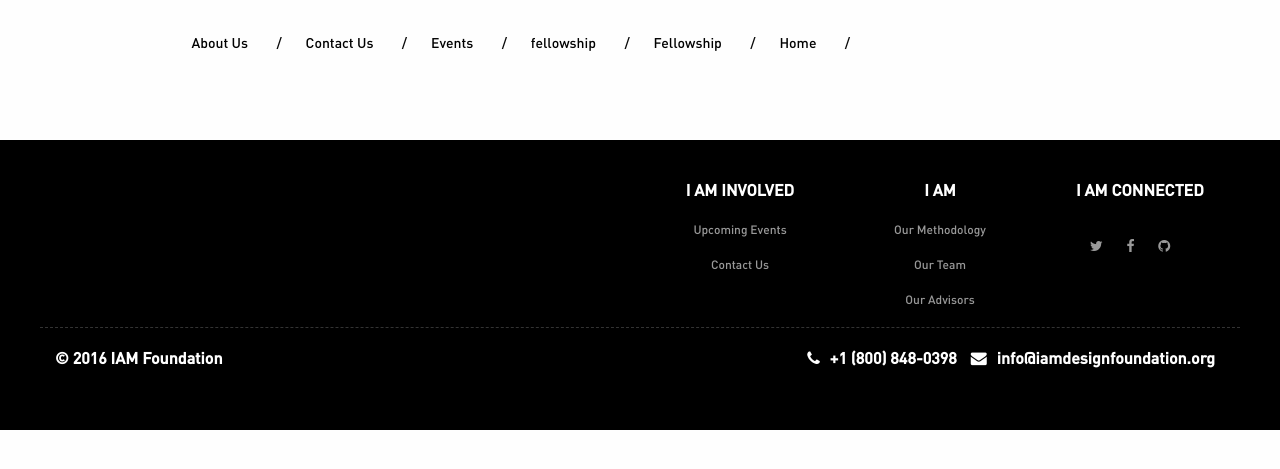
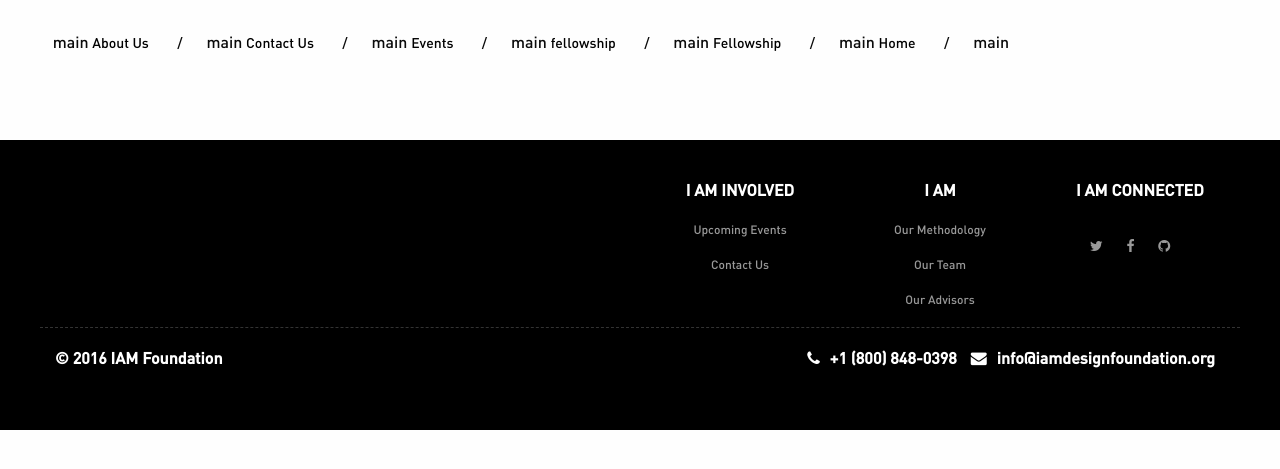
Before and after one commit to akritibhusal/iamf, a Jekyll site: the page built from fellowship.markdown, in a window 1280 px wide. Shown: the top 469 px of the page. Built offline with Jekyll 4.4.1, drawn with Linux system fonts in a browser that asks for light colours.

Commit message:
nav test

```diff
--- a/_includes/nav.html
+++ b/_includes/nav.html
@@ -30,10 +30,11 @@
 
 		<ul>
 		  {% assign pages = site.pages %}
-		  {% for p in pages %}
+		  {% for p in pages %}{{ p.menu_element }}
 		    {% if p.menu_element == 'main' %}
 		      <li class="active">
 		         <a href="">{{ p.title }}</a>
+
 		      </li>
 		    {% endif %}
 		  {% endfor %}
```
